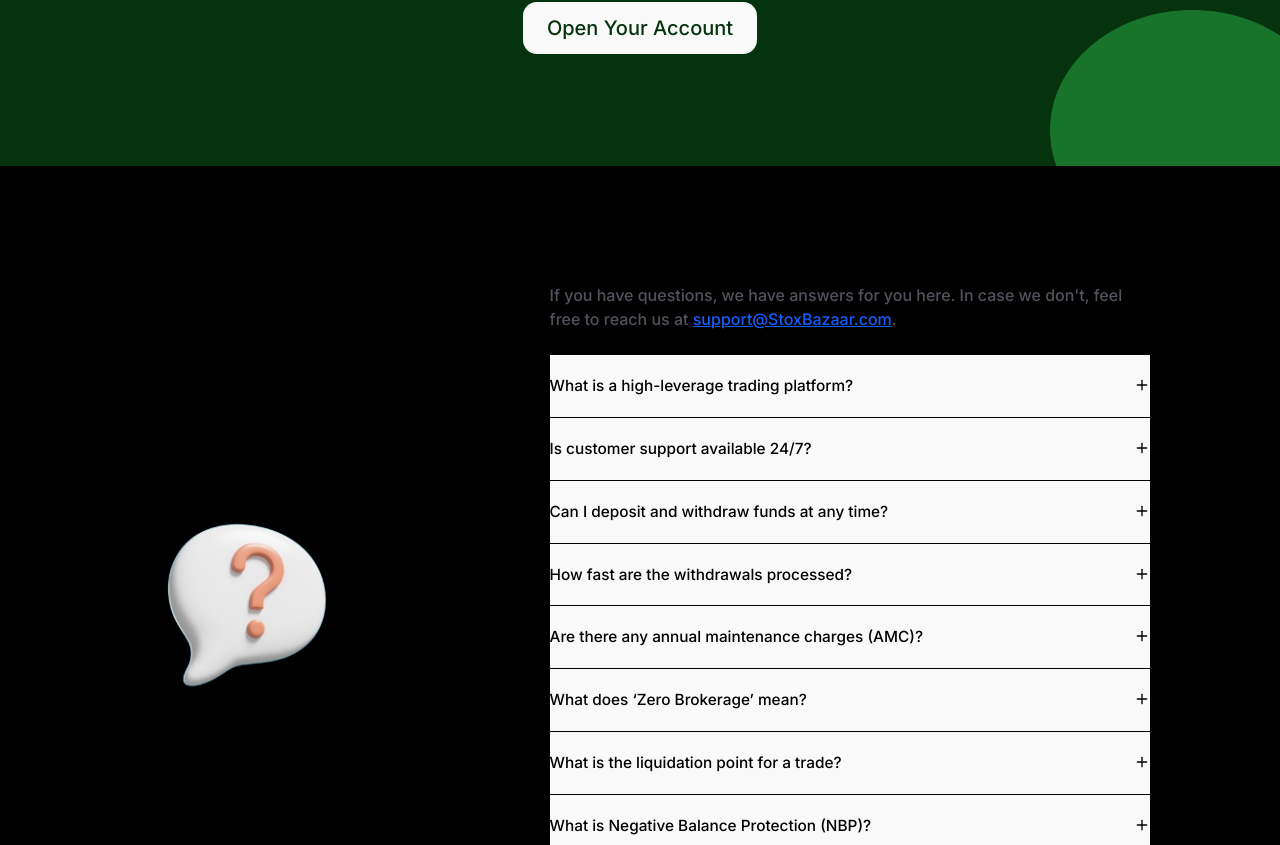
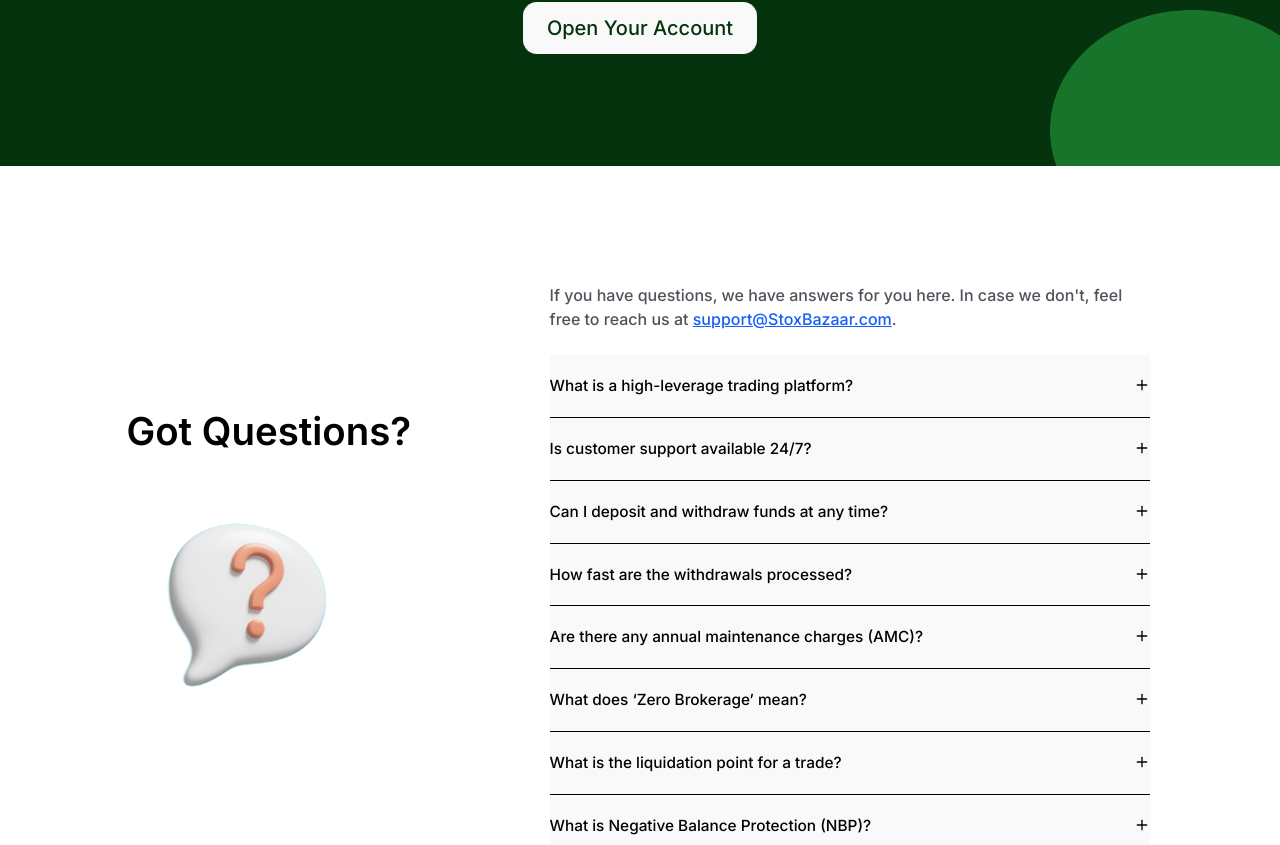
Before and after one commit to RISHIRAJ-BHATTACHARJEE/stoxbazzar, a React (Vite) app: page / in a window 1280 px wide. Shown: the part 3695-4540 px from the top of the page. Built offline with nearby package versions, Linux system fonts and the light colour scheme.

Commit message:
FAQ Fixed

```diff
--- a/src/sections/FaqSection.jsx
+++ b/src/sections/FaqSection.jsx
@@ -21,7 +21,7 @@ const faqHelpText = (
 
 const FaqSection = () => {
   return (
-    <section id="faq" className="text-black flex flex-col lg:flex-row items-center justify-between lg:justify-evenly p-8 gap-10">
+    <section id="faq" className="text-black flex flex-col lg:flex-row items-center justify-between lg:justify-evenly p-8 gap-10 bg-white">
       {/* Left Section: Header & Illustration */}
       <div className="flex flex-col items-center lg:items-start text-center lg:text-left gap-6 lg:max-w-xl">
         <h2 className="font-semibold text-[9vw] lg:text-[3vw]">
@@ -47,7 +47,7 @@ const FaqSection = () => {
           {faqData.map(({ id, question, answer }) => (
             <AccordionItem key={id} value={id}>
               <AccordionTrigger>{question}</AccordionTrigger>
-              <AccordionContent className="pl-4 pt-2 lg:text-[1.2vw]">
+              <AccordionContent className="pl-4 pt-2 lg:text-[1vw]">
                 {answer}
               </AccordionContent>
             </AccordionItem>
--- a/src/sections/Footer.jsx
+++ b/src/sections/Footer.jsx
@@ -4,7 +4,7 @@ import React from "react";
 const Footer = () => {
   return (
     <div>
-      <div className="h-full bg-black p-12 flex flex-col gap-7 border-b border-[#555BCE] lg:hidden">
+      <div className="h-full bg-black p-12 flex flex-col gap-7 border-b border-[#555bce] lg:hidden">
         <img src="/logo.png" alt="" className="w-[60%]" />
 
         <h2 className="text-zinc-500">
```
